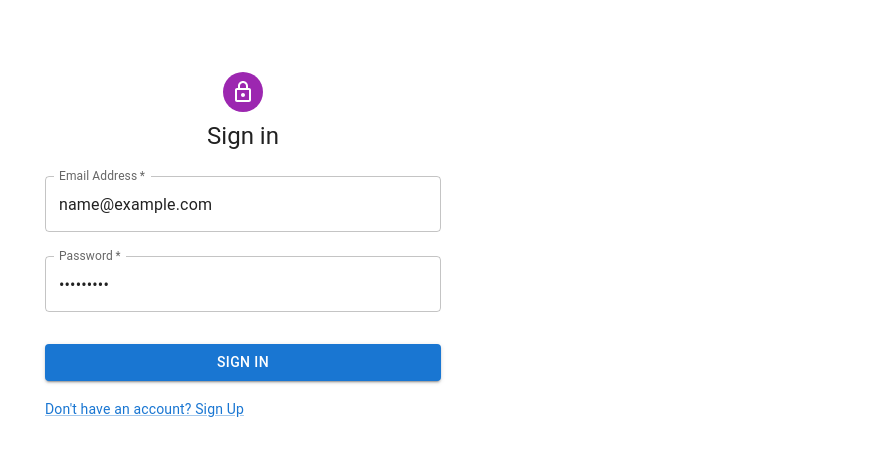
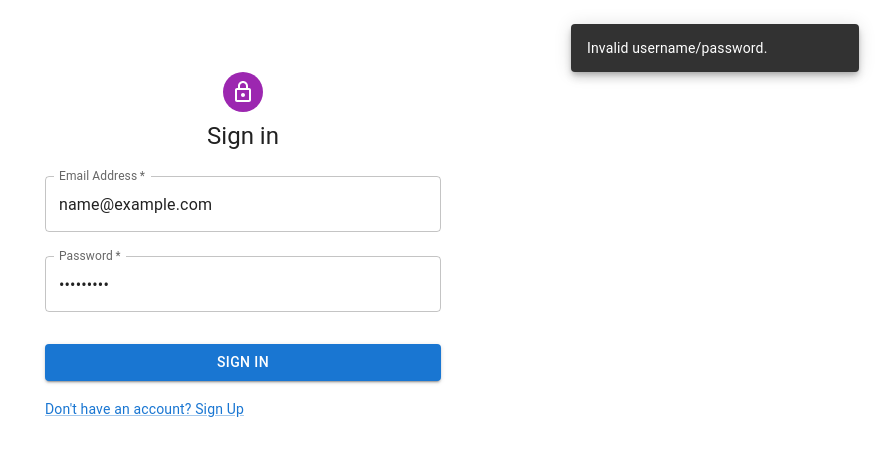
Before and after one commit to MohammadAltal/payroll-app, a React (Create React App) app: page /signin in a window 1280 px wide. Both pictures are taken after typing "name@example.com", "Sample123" into the empty fields and a click on the button "SIGN IN". Shown: the top 456 px of the page, without its empty margins (397-1280 px from the left). Built offline with nearby package versions, Linux system fonts and the light colour scheme.

Commit message:
first commit

```diff
--- a/src/pages/signin.js
+++ b/src/pages/signin.js
@@ -1,4 +1,4 @@
-import * as React from 'react';
+import React, { useState } from 'react';
 import Avatar from '@mui/material/Avatar';
 import Button from '@mui/material/Button';
 import CssBaseline from '@mui/material/CssBaseline';
@@ -11,12 +11,26 @@ import Typography from '@mui/material/Typography';
 import Container from '@mui/material/Container';
 import { createTheme, ThemeProvider } from '@mui/material/styles';
 import { useNavigate } from "react-router-dom";
+import AuthService from "../services/AuthService";
+import Snackbar, { SnackbarOrigin } from '@mui/material/Snackbar';
+
 
 const defaultTheme = createTheme();
 
 export default function SignIn() {
+    const authService = new AuthService();
+    let navigate = useNavigate();
 
-    let navigate = useNavigate();
+    const [snackbarState, setSnackbarState] = useState({
+        open: false,
+        vertical: 'top',
+        horizontal: 'right',
+        message: ""
+    });
+    const { vertical, horizontal, open, message } = snackbarState;
+    const handleClose = () => {
+        setSnackbarState({ ...snackbarState, open: false });
+    };
 
     const handleSubmit = (event) => {
         event.preventDefault();
@@ -25,6 +39,10 @@ export default function SignIn() {
             email: data.get('email'),
             password: data.get('password'),
         });
+        const isAuthenticated = authService.loginUser(data.get('email'), data.get('password'));
+        if (!isAuthenticated) {
+            setSnackbarState({ ...snackbarState, open: true, message: "Invalid username/password." });
+        }
     };
 
     return (
@@ -83,6 +101,13 @@ export default function SignIn() {
                         </Grid>
                     </Box>
                 </Box>
+                <Snackbar
+                    anchorOrigin={{ vertical, horizontal }}
+                    open={snackbarState.open}
+                    onClose={handleClose}
+                    message={snackbarState.message}
+                    key={vertical + horizontal}
+                />
             </Container>
         </ThemeProvider>
     );
--- a/src/services/AuthService.js
+++ b/src/services/AuthService.js
@@ -13,6 +13,19 @@ class AuthService {
         window.location.replace('/signin');
     };
 
+    loginUser = (username, password) => {
+        const users = JSON.parse(localStorage.getItem('users')) || [];
+        const user = users.find(user => user.userName === username && user.password === password);
+
+        if (user) {
+            localStorage.setItem('user', JSON.stringify(user));
+            window.location.replace('/home');
+            return true;
+        } else {
+            return false;
+        }
+    };
+
 }
 
 export default AuthService;
```
